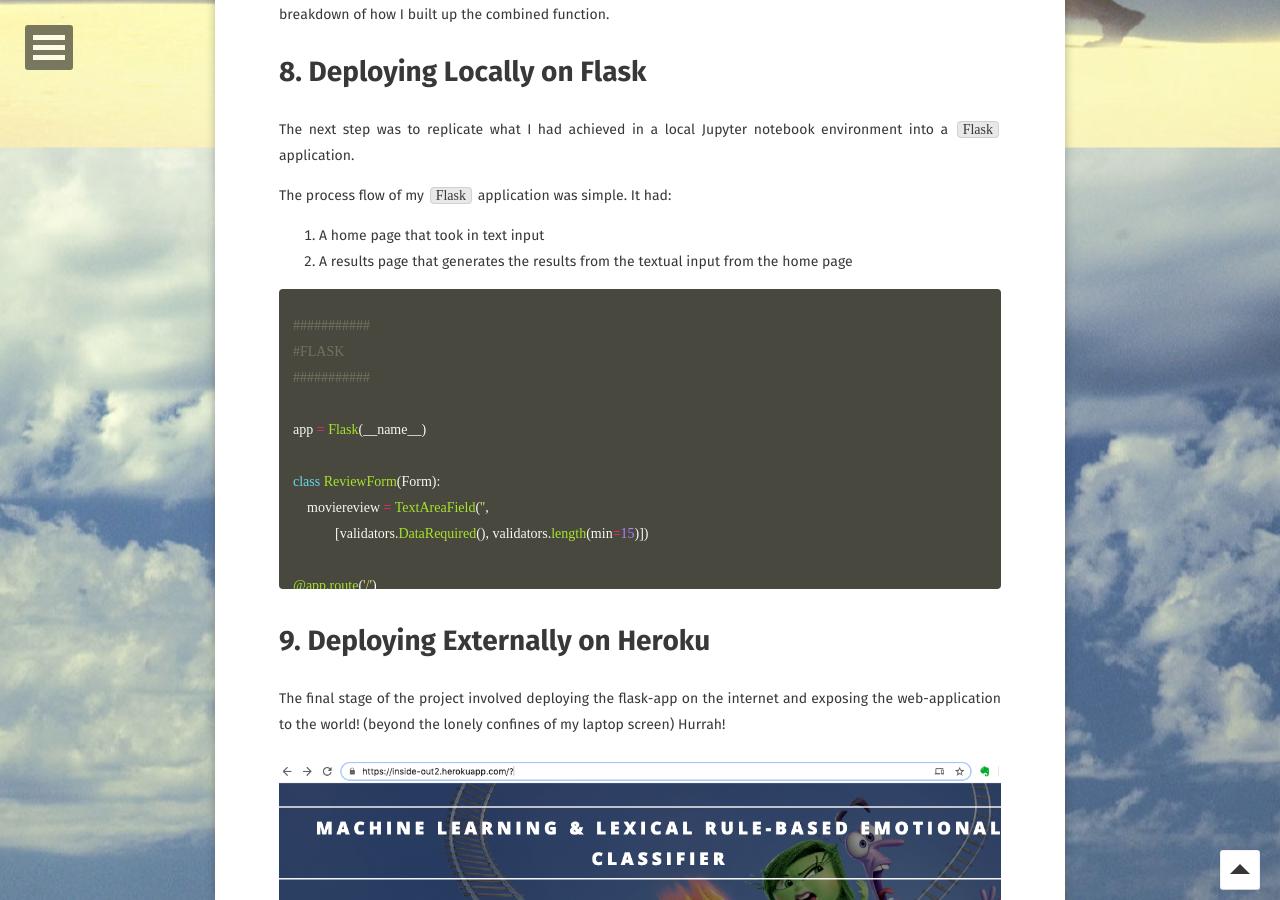
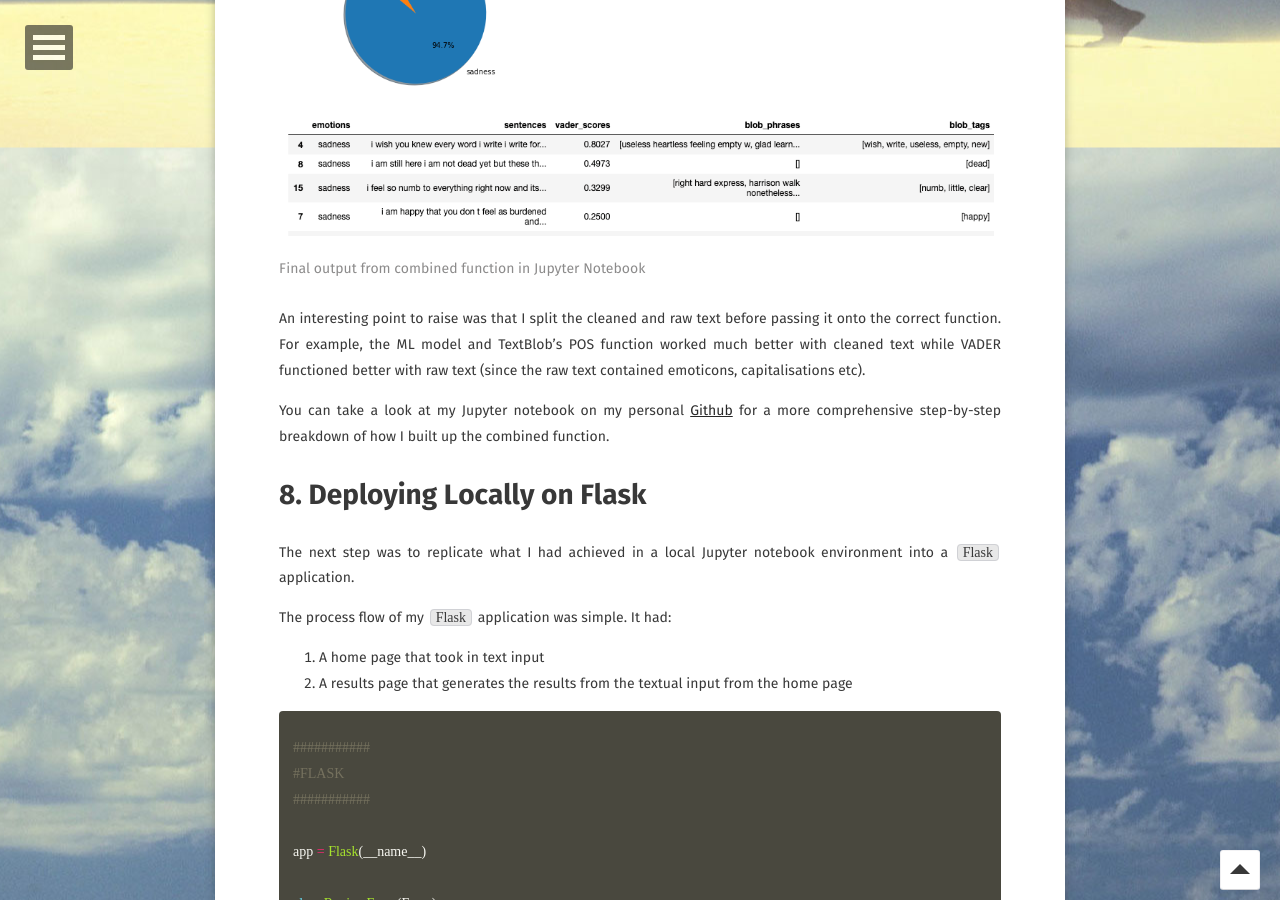
Before and after one commit to linusseah/linusseah.github.io, a Jekyll site: the page built from _posts/2018-02-21-capstone.md, in a window 1280 px wide and 900 px high, scrolled down 18980 px. Built offline with Jekyll 4.4.1, drawn with Linux system fonts in a browser that asks for light colours; some web fonts are replaced; comment, search, counter and statistics services are not loaded.

Commit message:
Update 2018-02-21-capstone.md

```diff
--- a/_posts/2018-02-21-capstone.md
+++ b/_posts/2018-02-21-capstone.md
@@ -780,6 +780,11 @@ def emo_machine(text_string_input):
 
 {% endhighlight %}
 
+<figure>
+	<img src="../assets/img/combined_func.png">
+	<figcaption> Final output from combined function in Jupyter Notebook </figcaption>
+</figure>
+
 An interesting point to raise was that I split the cleaned and raw text before passing it onto the correct function. For example, the ML model and TextBlob's POS function worked much better with cleaned text while VADER functioned better with raw text (since the raw text contained emoticons, capitalisations etc).
 
 You can take a look at my Jupyter notebook on my personal [Github](https://github.com/linusseah/General-DataScience-Projects-/tree/master/capstone){:target="_blank"} for a more comprehensive step-by-step breakdown of how I built up the combined function.
```
